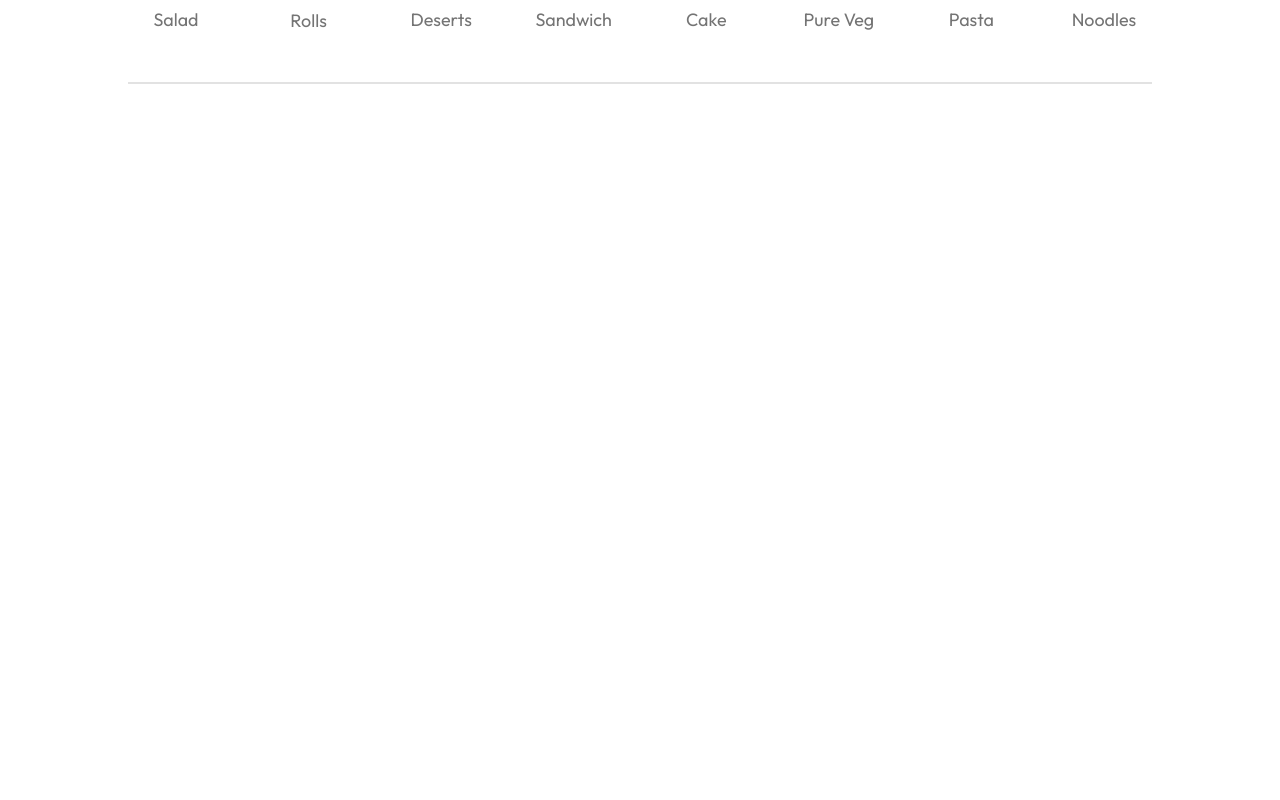
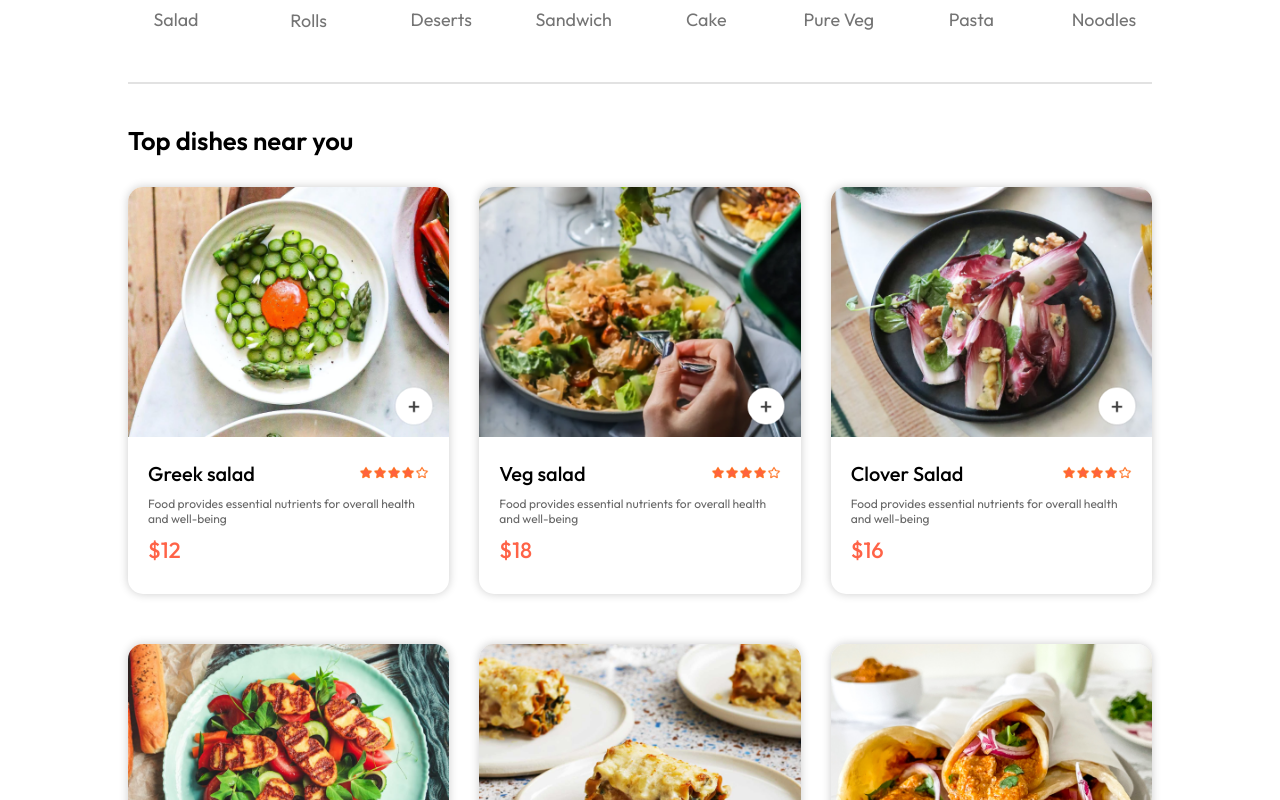
Before and after one commit to Developerr18/food-delivery__app, a React (Vite) app in the folder frontend/: page / in a window 1280 px wide. Shown: the part 840-1640 px from the top of the page. Before the commit the page ends 934 px from the top, so only its background shows below. Built offline with nearby package versions, Linux system fonts and the light colour scheme.

Commit message:
build feature for showing items based on categories

```diff
--- a/frontend/src/components/exploreMenu/ExploreMenu.css
+++ b/frontend/src/components/exploreMenu/ExploreMenu.css
@@ -49,3 +49,8 @@
   background-color: #e2e2e2;
   border: none;
 }
+
+.explore-menu-list-item .active {
+  border: 4px solid tomato;
+  padding: 2px;
+}
--- a/frontend/src/components/exploreMenu/ExploreMenu.jsx
+++ b/frontend/src/components/exploreMenu/ExploreMenu.jsx
@@ -1,7 +1,7 @@
 import "./ExploreMenu.css";
 import { menu_list } from "../../assets/assets";
 
-const ExploreMenu = () => {
+const ExploreMenu = ({ category, setCategory }) => {
   return (
     <div className="explore-menu" id="explore-menu">
       <h1>Explore Our Menu</h1>
@@ -13,8 +13,20 @@
       <div className="explore-menu-list">
         {menu_list.map((item, index) => {
           return (
-            <div className="explore-menu-list-item" key={index}>
-              <img src={item.menu_image} alt={item.menu_name} />
+            <div
+              onClick={() =>
+                setCategory((prev) =>
+                  prev === item.menu_name ? "All" : item.menu_name
+                )
+              }
+              className="explore-menu-list-item"
+              key={index}
+            >
+              <img
+                className={category === item.menu_name ? "active" : ""}
+                src={item.menu_image}
+                alt={item.menu_name}
+              />
               <p>{item.menu_name}</p>
             </div>
           );
--- /dev/null
+++ b/frontend/src/components/food-display/FoodDisplay.css
@@ -0,0 +1,16 @@
+.food-display {
+  margin-top: 30px;
+}
+
+.food-display h2 {
+  font-size: max(2vw, 24px);
+  font-weight: 600;
+}
+
+.food-display-list {
+  display: grid;
+  grid-template-columns: repeat(auto-fit, minmax(240px, 1fr));
+  gap: 30px;
+  margin-top: 30px;
+  row-gap: 50px;
+}
--- /dev/null
+++ b/frontend/src/components/food-display/FoodDisplay.jsx
@@ -0,0 +1,32 @@
+import "./FoodDisplay.css";
+import { useContext } from "react";
+import { StoreContext } from "../../context/StoreContext";
+import FoodItem from "../food-item/FoodItem";
+
+const FoodDisplay = ({ category }) => {
+  const { food_list } = useContext(StoreContext);
+
+  return (
+    <div className="food-display" id="food-display">
+      <h2>Top dishes near you</h2>
+      <div className="food-display-list">
+        {food_list.map((item, index) => {
+          if (category === "All" || category === item.category) {
+            return (
+              <FoodItem
+                key={index}
+                id={item._id}
+                name={item.name}
+                price={item.price}
+                description={item.description}
+                image={item.image}
+              />
+            );
+          }
+        })}
+      </div>
+    </div>
+  );
+};
+
+export default FoodDisplay;
--- /dev/null
+++ b/frontend/src/components/food-item/FoodItem.css
@@ -0,0 +1,75 @@
+.food-item {
+  width: 100%;
+  margin: auto;
+  border-radius: 15px;
+  box-shadow: 0 0 10px rgba(0, 0, 0, 0.2);
+  transition: o.3s;
+  animation: fadeIn 1s;
+}
+
+.food-item-image {
+  width: 100%;
+  border-radius: 15px 15px 0 0;
+}
+
+.food-item-info {
+  padding: 20px;
+}
+
+.food-item-name-rating {
+  display: flex;
+  justify-content: space-between;
+  align-items: center;
+  margin-bottom: 10px;
+}
+
+.food-item-name-rating p {
+  font-size: 20px;
+  font-weight: 500;
+}
+
+.food-item-name-rating img {
+  width: 70px;
+}
+
+.food-item-desc {
+  color: #676767;
+  font-size: 12px;
+}
+
+.food-item-price {
+  color: tomato;
+  font-size: 22px;
+  font-weight: 500;
+  margin: 10px 0;
+}
+
+.food-item-img-container {
+  position: relative;
+}
+
+.food-item-img-container .add {
+  width: 40px;
+  position: absolute;
+  bottom: 15px;
+  right: 15px;
+  border-radius: 50%;
+  cursor: pointer;
+}
+
+.food-item-counter {
+  position: absolute;
+  bottom: 15px;
+  right: 15px;
+  display: flex;
+  align-items: center;
+  gap: 10px;
+  padding: 6px;
+  border-radius: 50px;
+  background-color: white;
+}
+
+.food-item-counter img {
+  width: 30px;
+  cursor: pointer;
+}
--- /dev/null
+++ b/frontend/src/components/food-item/FoodItem.jsx
@@ -0,0 +1,43 @@
+import { useContext } from "react";
+import { StoreContext } from "../../context/StoreContext";
+import { assets } from "../../assets/assets";
+
+import "./FoodItem.css";
+
+const FoodItem = ({ id, name, price, description, image }) => {
+  const { cartItems, addToCart, removeFromCart } = useContext(StoreContext);
+
+  return (
+    <div className="food-item">
+      <div className="food-item-img-container">
+        <img src={image} alt={name} className="food-item-image" />
+        {!cartItems[id] ? (
+          <img
+            className="add"
+            onClick={() => addToCart(id)}
+            src={assets.add_icon_white}
+          />
+        ) : (
+          <div className="food-item-counter">
+            <img
+              src={assets.remove_icon_red}
+              onClick={() => removeFromCart(id)}
+            />
+            <p>{cartItems[id]}</p>
+            <img src={assets.add_icon_green} onClick={() => addToCart(id)} />
+          </div>
+        )}
+      </div>
+      <div className="food-item-info">
+        <div className="food-item-name-rating">
+          <p>{name}</p>
+          <img src={assets.rating_starts} />
+        </div>
+        <p className="food-item-desc">{description}</p>
+        <p className="food-item-price">${price}</p>
+      </div>
+    </div>
+  );
+};
+
+export default FoodItem;
--- /dev/null
+++ b/frontend/src/context/StoreContext.jsx
@@ -0,0 +1,34 @@
+import { createContext, useEffect, useState } from "react";
+import { food_list } from "../assets/assets";
+
+export const StoreContext = createContext(null);
+
+const StoreContextProvider = ({ children }) => {
+  const [cartItems, setCartItems] = useState({});
+
+  const addToCart = (itemId) => {
+    if (!cartItems[itemId]) {
+      setCartItems((prev) => ({ ...prev, [itemId]: 1 }));
+    } else {
+      setCartItems((prev) => ({ ...prev, [itemId]: prev[itemId] + 1 }));
+    }
+  };
+
+  const removeFromCart = (itemId) => {
+    setCartItems((prev) => ({ ...prev, [itemId]: prev[itemId] - 1 }));
+  };
+
+  useEffect(() => {
+    console.log(cartItems);
+  }, [cartItems]);
+
+  const contextValue = { food_list, cartItems, addToCart, removeFromCart };
+
+  return (
+    <StoreContext.Provider value={contextValue}>
+      {children}
+    </StoreContext.Provider>
+  );
+};
+
+export default StoreContextProvider;
--- a/frontend/src/main.jsx
+++ b/frontend/src/main.jsx
@@ -2,9 +2,12 @@
 import { BrowserRouter } from "react-router-dom";
 import "./index.css";
 import App from "./App.jsx";
+import StoreContextProvider from "./context/StoreContext.jsx";
 
 createRoot(document.getElementById("root")).render(
   <BrowserRouter>
-    <App />
+    <StoreContextProvider>
+      <App />
+    </StoreContextProvider>
   </BrowserRouter>
 );
--- a/frontend/src/pages/home/Home.jsx
+++ b/frontend/src/pages/home/Home.jsx
@@ -1,12 +1,16 @@
+import { useState } from "react";
 import ExploreMenu from "../../components/exploreMenu/ExploreMenu";
 import Header from "../../components/header/Header";
 import "./Home.css";
+import FoodDisplay from "../../components/food-display/FoodDisplay";
 
 const Home = () => {
+  const [category, setCategory] = useState("All");
   return (
     <div>
       <Header />
-      <ExploreMenu />
+      <ExploreMenu category={category} setCategory={setCategory} />
+      <FoodDisplay category={category} />
     </div>
   );
 };
```
